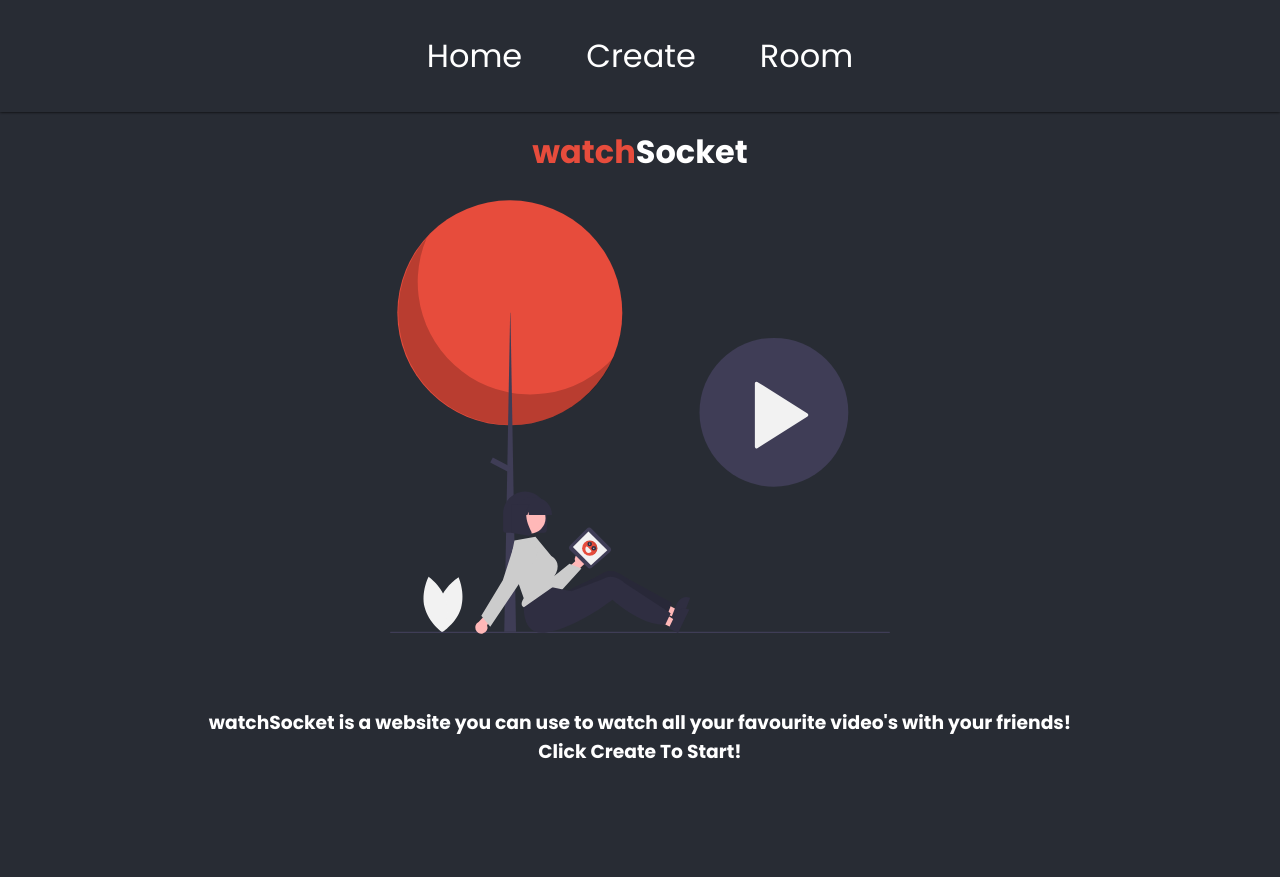
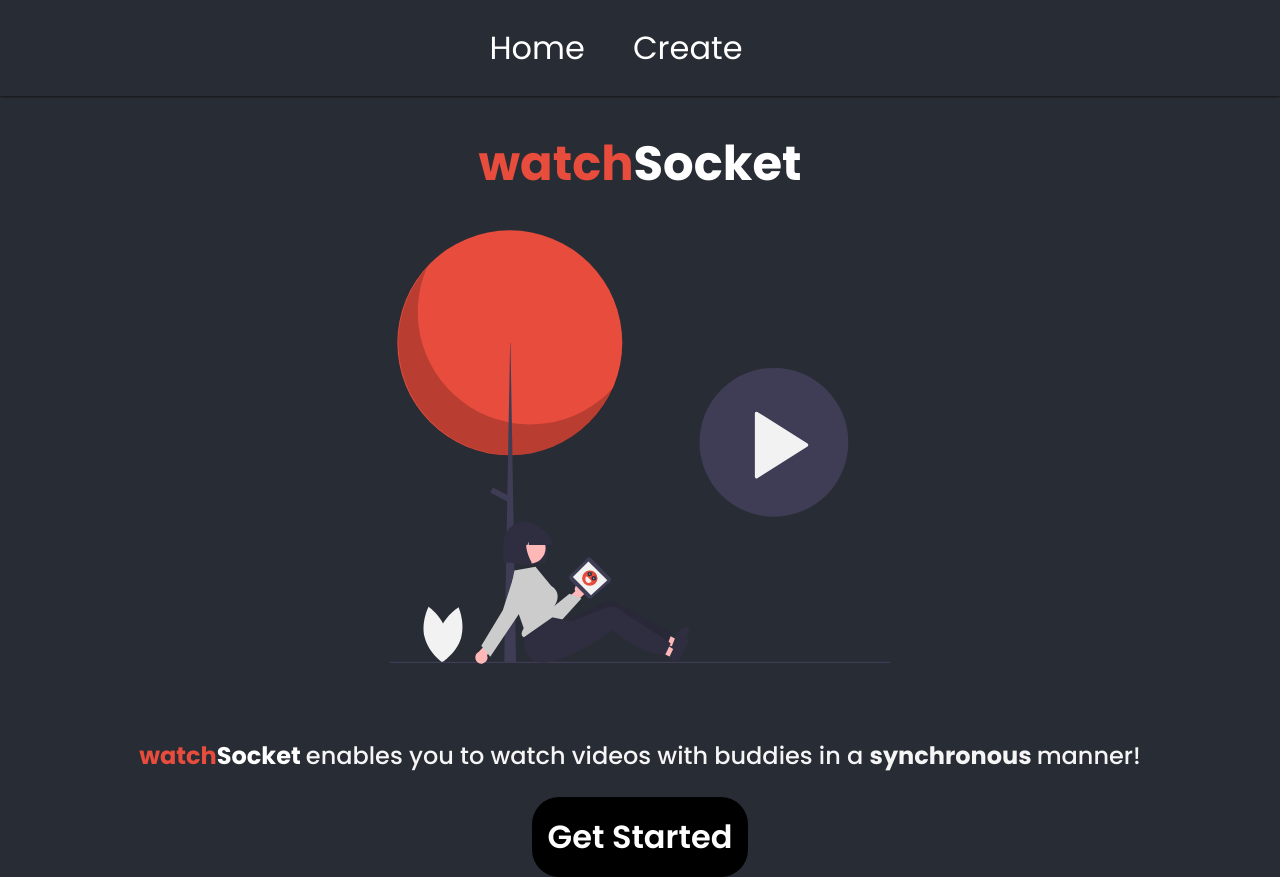
Before and after one commit to VamiqValji/AngelHacks-2021, a React (Create React App) app in the folder client/: page / in a window 1280 px wide. Before the commit the page ends 800 px from the top, so only its background shows below. Built offline with nearby package versions, Linux system fonts and the light colour scheme.

Commit message:
more styling

```diff
--- a/client/src/App.css
+++ b/client/src/App.css
@@ -26,8 +26,27 @@ a:hover {
   color: var(--red);
 }
 
+/* .homeContainer {
+  display: flex;
+  justify-content: center;
+} */
+.watchContainer {
+  margin: 0.4rem;
+  margin-top: 1rem;
+  font-size: 3em;
+}
 .watch {
   color: var(--red);
+}
+.homeContainer h3 {
+  font-size: 1.5em;
+}
+.homeContainer button {
+  margin-top: 1.5rem;
+  font-size: 2em;
+  border-radius: 1.7rem;
+  font-weight: 600;
+  padding: 1rem;
 }
 
 /* MY CLASS SHORTCUTS*/
@@ -48,6 +67,12 @@ h3 {
 .whiteSmoke {
   color: var(--whiteSmoke);
 }
+.white {
+  color: white;
+}
+.light {
+  font-weight: 500;
+}
 
 /* MY CLASS SHORTCUTS*/
 
@@ -67,7 +92,7 @@ h3 {
 .nav nav ul li {
   font-size: 2em;
   margin: 1rem;
-  padding: 1rem;
+  padding: 0.5rem;
 }
 
 /* NAV BAR END */
@@ -115,6 +140,28 @@ button {
 }
 button:hover {
   background: var(--red);
+}
+
+.joinCreateContainer {
+  margin-top: 0.3rem;
+  display: flex;
+  justify-content: center;
+}
+.joinCreate h2 {
+  font-size: 2em;
+}
+.joinCreate h3 {
+  font-size: 1.6em;
+}
+.joinCreate input {
+  font-size: 1.2em;
+  padding: 1rem;
+  border-radius: 2rem;
+}
+.joinCreate button {
+  font-size: 1.2em;
+  padding: 1rem;
+  border-radius: 2rem;
 }
 
 .queueContainer h2 {
--- a/client/src/App.tsx
+++ b/client/src/App.tsx
@@ -54,7 +54,7 @@ function App() {
               <Link to="/create">Create</Link>
             </li>
              <li>
-              <Link to="/room/">Room</Link>
+              {/* <Link to="/room/">Room</Link> */}
             </li>
             {allUsersNumber ? <div className="usersOnline">People Online: {allUsersNumber}</div> : ""}
           </ul>
--- a/client/src/pages/CreateRoom.tsx
+++ b/client/src/pages/CreateRoom.tsx
@@ -57,6 +57,7 @@ const CreateRoom: React.FC<CreateRoomProps> = ({}) => {
         <>
             <div className="containerContainer">
                 <div className="container">
+                <div className="joinCreateContainer">
                     <div className="joinCreate">
                     <h2>Create Room</h2>
                     <form onSubmit={(e) => joinRoom(e)} >
@@ -91,6 +92,7 @@ const CreateRoom: React.FC<CreateRoomProps> = ({}) => {
                     )}
                     </div>
                 </div>
+                </div>
             </div>
         </>
     );
--- a/client/src/pages/Home.tsx
+++ b/client/src/pages/Home.tsx
@@ -1,6 +1,7 @@
-import { watch } from 'fs';
+// import { watch } from 'fs';
 import React from 'react'
 import img  from '../imgs/logo.svg'
+import { Link } from "react-router-dom";
 
 interface HomeProps {
 
@@ -10,16 +11,17 @@ const Home: React.FC<HomeProps> = ({}) => {
     return (
         <>
             <div className="containerContainer">
+                <div className="homeContainer">
                 <div className="container">
-                    <h1 className="center"><span className="watch">watch</span>Socket</h1>
+                    <h1 className="center watchContainer"><span className="watch">watch</span>Socket</h1>
                     <img src={img} alt="logo"  className="center"
                     style = { {margin: "auto", width: "500px", height: "482px"}}
                     />
                     <br/>
                     <br/>
-                    <h3>watchSocket is a website you can use to watch all your favourite video's with your friends!</h3>
-                    <h3 className="center">Click Create To Start!</h3>
-
+                    <h3><span className="watch">watch</span>Socket <span className="light"> enables you to watch videos with buddies in a </span> <b>synchronous</b> <span className="light">manner!</span></h3>
+                    <Link to="/create"><button className="center">Get Started</button></Link>
+                </div>
                 </div>
             </div>
         </>
```
